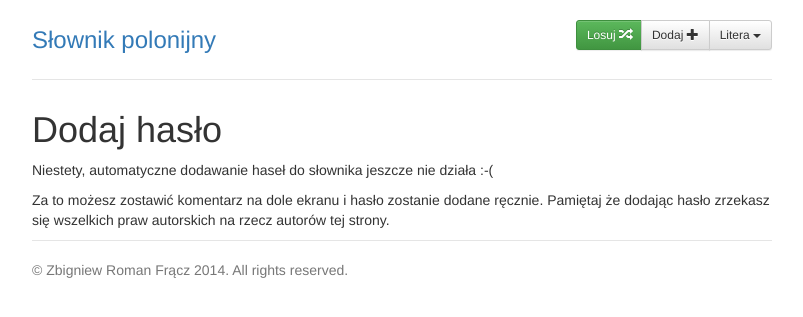
After one commit to itsff/polonijny, a Flask app: page /dodaj in a window 1280 px wide. The commit adds this page. Shown: the top 317 px of the page, without its empty margins (238-1041 px from the left). Run offline with Flask 2, Linux system fonts and the light colour scheme; data that the repository does not hold is empty; some libraries are stand-ins or nearby versions.

Commit message:
Added temporary "Add+" button. Handling case when entry isn't found.

```diff
--- a/app.py
+++ b/app.py
@@ -67,6 +67,11 @@ def about():
     return render_template("about.html",
                            letters=get_letters())
 
+@app.route('/dodaj')
+def dodaj():
+    return render_template("add.html",
+                           letters=get_letters())
+
 @app.route('/losuj')
 def losuj():
     entry = get_random_entry()
@@ -93,10 +98,16 @@ def show_entry(entry):
         massage_entry_examples(f)
         found.append(f)
 
-    return render_template(
-        "entry.html",
-        entries=found,
-        letters=get_letters())
+    if len(found) > 0:
+        return render_template(
+            "entry.html",
+            entries=found,
+            letters=get_letters())
+    else:
+        return render_template(
+            "not_found.html",
+            entry=entry,
+            letters=get_letters())
 
 
 # #############################################################
--- a/templates/about.html
+++ b/templates/about.html
@@ -3,4 +3,4 @@
 
 Ha ha ha
 
-{% endblock %}
+{% endblock %}about.html
--- /dev/null
+++ b/templates/add.html
@@ -0,0 +1,32 @@
+{% extends "layout.html" %}
+{% block body %}
+
+<h1>Dodaj hasło</h1>
+<p>
+    Niestety, automatyczne dodawanie haseł do słownika jeszcze nie działa :-(
+</p>
+<p>
+    Za to możesz zostawić komentarz na dole ekranu i hasło zostanie
+    dodane ręcznie. Pamiętaj że dodając hasło zrzekasz się wszelkich
+    praw autorskich na rzecz autorów tej strony.
+</p>
+
+<div class="fb-comments"
+     data-href="http://www.slownikpolonijny.com{{ url_for('dodaj') }}"
+     data-width="100%"
+     data-numposts="5"
+     data-colorscheme="light"></div>
+
+
+<script async src="//pagead2.googlesyndication.com/pagead/js/adsbygoogle.js"></script>
+<!-- Responsive -->
+<ins class="adsbygoogle"
+     style="display:block"
+     data-ad-client="ca-pub-7772971751638753"
+     data-ad-slot="7663547283"
+     data-ad-format="auto"></ins>
+<script>
+(adsbygoogle = window.adsbygoogle || []).push({});
+</script>
+
+{% endblock %}
--- a/templates/layout.html
+++ b/templates/layout.html
@@ -66,6 +66,10 @@
               Losuj <span class="glyphicon glyphicon-random"></span>
           </a>
 
+          <a href="{{ url_for('dodaj') }}" class="btn btn-default btn-sm" role="button">
+              Dodaj <span class="glyphicon glyphicon-plus"></span>
+          </a>
+
           <div class="btn-group">
             <button type="button" class="btn btn-default dropdown-toggle btn-sm" data-toggle="dropdown">
               Litera
```
Also changed, not shown: templates/entry.html (+5 -2 lines), templates/not_found.html (added, +27 -0 lines).
